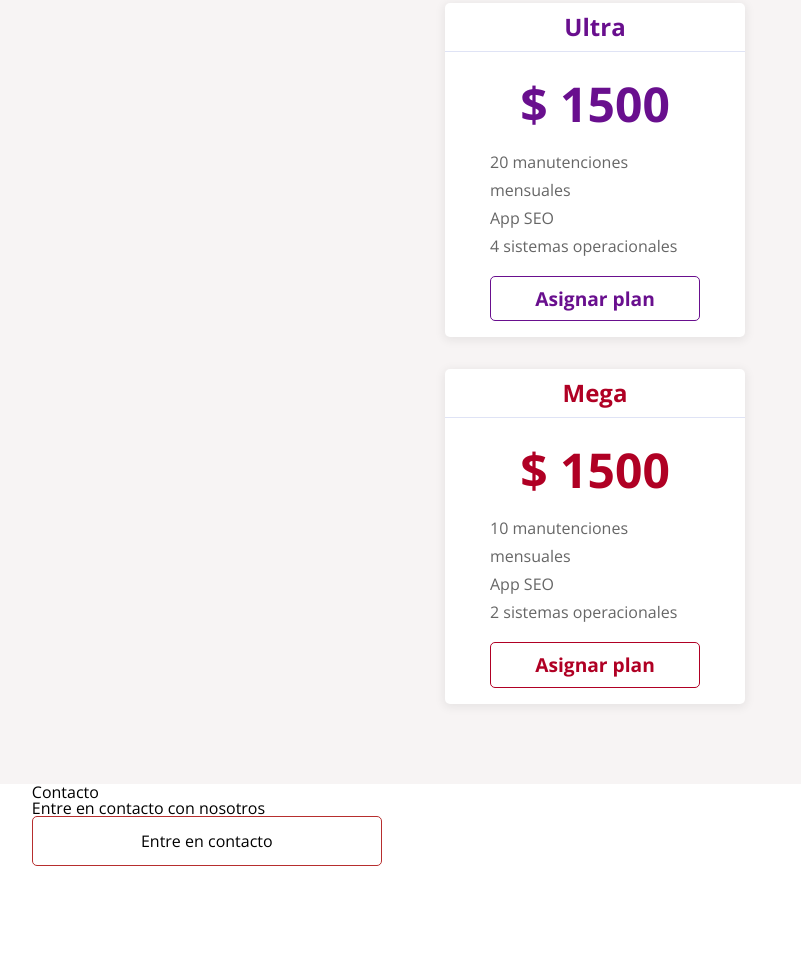
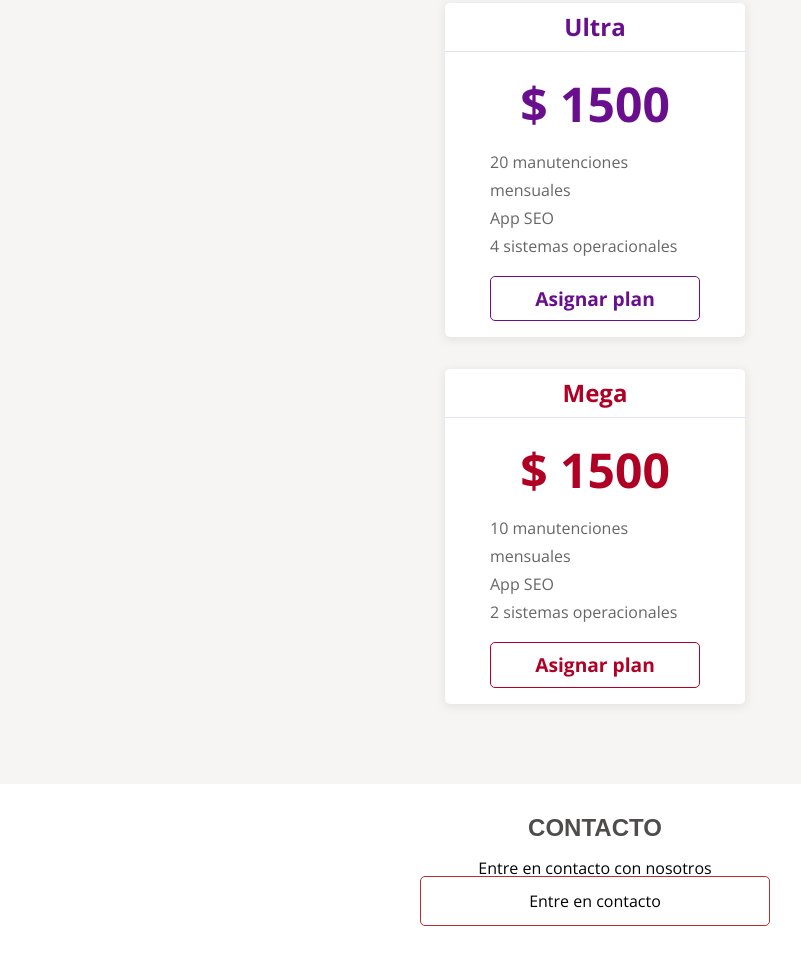
Before and after one commit to nelsonvilte/apeperia, a plain HTML site: page index.html in a window 1280 px wide. Shown: the part 2347-3305 px from the top of the page, without its empty margins (45-846 px from the left). Before the commit the page ends 3213 px from the top, so only its background shows below. Drawn offline with nearby package versions, Linux system fonts and the light colour scheme.

Commit message:
agregado referencia estilos seccion contactos

```diff
--- a/index.html
+++ b/index.html
@@ -15,6 +15,7 @@
     <link href="css/planes.css" rel="stylesheet">
     <link href="css/institucional.css" rel="stylesheet">
     <link href="css/destacados.css" rel="stylesheet">
+    <link href="css/contacto.css" rel="stylesheet">
 
     <title>Home | Apeperia</title>
 </head>
```
